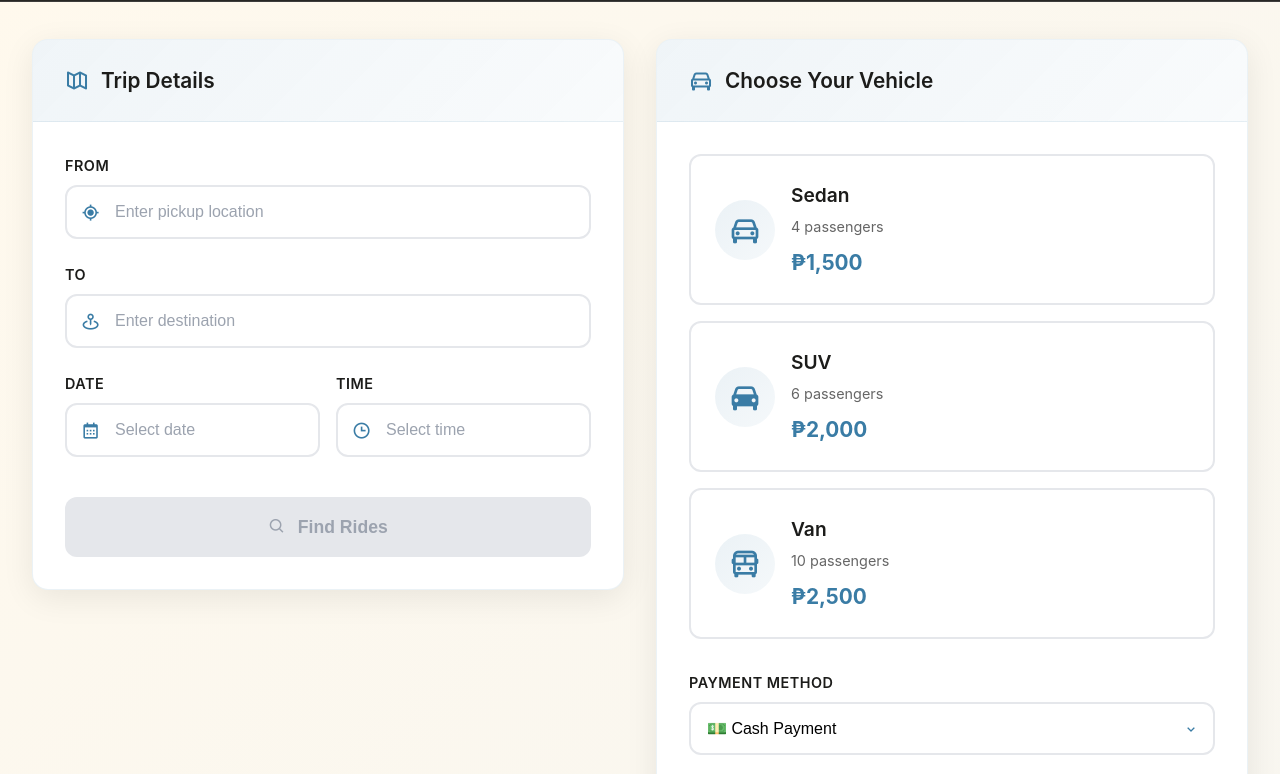
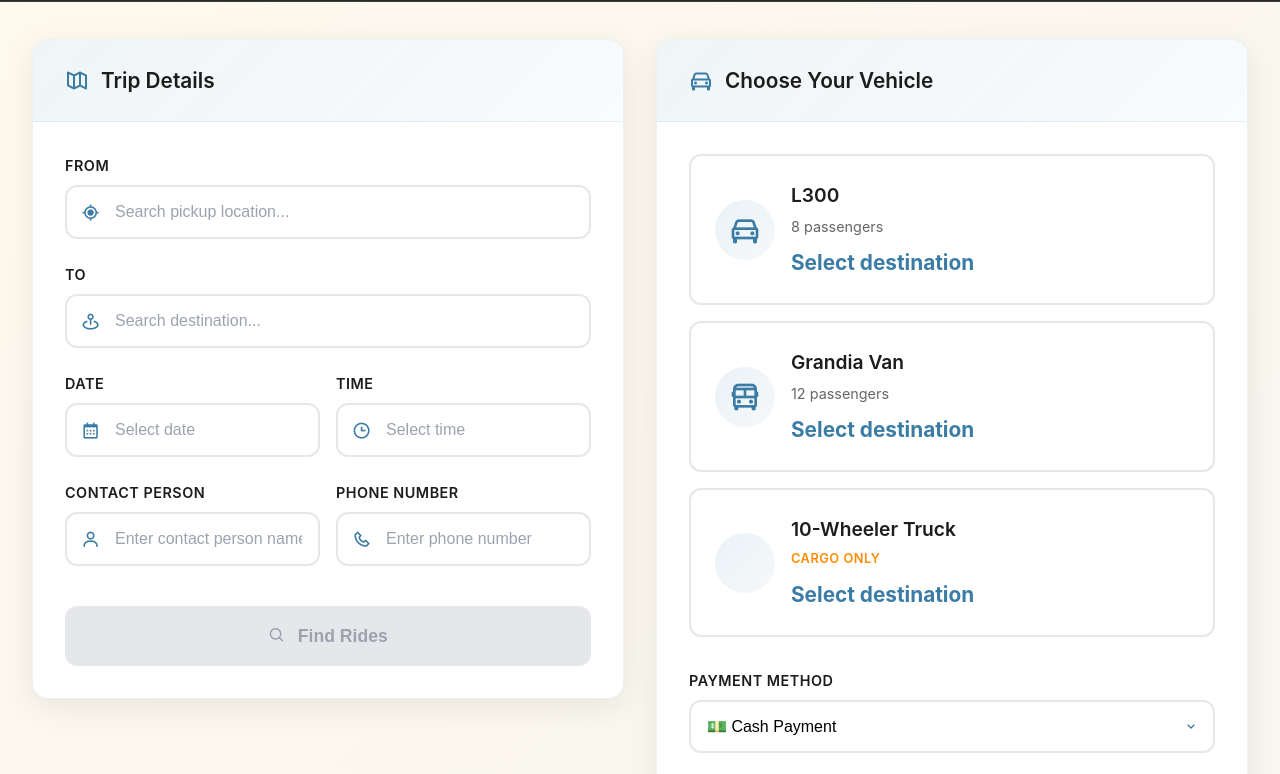
Before and after one commit to Flere2134/booking-app, a website: page dashboard/dashboard.html in a window 1280 px wide. Shown: the part 73-847 px from the top of the page. Drawn offline with nearby package versions, Linux system fonts and the light colour scheme; no server answers.

```diff
--- a/dashboard/dashboard.html
+++ b/dashboard/dashboard.html
@@ -46,25 +46,29 @@
           <div class="card-body">
             <div class="input-group">
               <label for="pickup">From</label>
-              <div class="input-wrapper">
+              <div class="input-wrapper autocomplete-wrapper">
                 <i class="bx bx-current-location"></i>
                 <input
                   type="text"
                   id="pickup"
-                  placeholder="Enter pickup location"
+                  placeholder="Search pickup location..."
+                  autocomplete="off"
                 />
+                <div class="autocomplete-dropdown" id="pickupDropdown"></div>
               </div>
             </div>
 
             <div class="input-group">
               <label for="dropoff">To</label>
-              <div class="input-wrapper">
+              <div class="input-wrapper autocomplete-wrapper">
                 <i class="bx bx-map-pin"></i>
                 <input
                   type="text"
                   id="dropoff"
-                  placeholder="Enter destination"
+                  placeholder="Search destination..."
+                  autocomplete="off"
                 />
+                <div class="autocomplete-dropdown" id="dropoffDropdown"></div>
               </div>
             </div>
 
@@ -96,6 +100,32 @@
               </div>
             </div>
 
+            <div class="contact-grid">
+              <div class="input-group">
+                <label for="contact-person">Contact Person</label>
+                <div class="input-wrapper">
+                  <i class="bx bx-user"></i>
+                  <input
+                    type="text"
+                    id="contact-person"
+                    placeholder="Enter contact person name"
+                  />
+                </div>
+              </div>
+
+              <div class="input-group">
+                <label for="phone-number">Phone Number</label>
+                <div class="input-wrapper">
+                  <i class="bx bx-phone"></i>
+                  <input
+                    type="tel"
+                    id="phone-number"
+                    placeholder="Enter phone number"
+                  />
+                </div>
+              </div>
+            </div>
+
             <button
               class="btn-primary"
               id="seePricesBtn"
@@ -113,43 +143,53 @@
             <h2><i class="bx bx-car"></i> Choose Your Vehicle</h2>
           </div>
           <div class="card-body">
-            <div class="vehicle-grid">
-              <div class="vehicle-option" data-type="Sedan" data-price="1500">
+            <div class="distance-info" id="distanceInfo" style="display: none;">
+              <div class="distance-card">
+                <i class="bx bx-map"></i>
+                <div class="distance-details">
+                  <span class="distance-text">Distance: <strong id="distanceValue">-</strong></span>
+                  <span class="duration-text">Estimated time: <strong id="durationValue">-</strong></span>
+                </div>
+              </div>
+            </div>
+
+            <div class="vehicle-grid" id="vehicleGrid">
+              <div class="vehicle-option" data-type="L300" data-base-rate="30">
                 <div class="vehicle-icon">
                   <i class="bx bx-car"></i>
                 </div>
                 <div class="vehicle-info">
-                  <h3>Sedan</h3>
-                  <span class="capacity">4 passengers</span>
-                  <div class="price">₱1,500</div>
+                  <h3>L300</h3>
+                  <span class="capacity">8 passengers</span>
+                  <div class="price" id="l300Price">Select destination</div>
                 </div>
                 <div class="select-indicator">
                   <i class="bx bx-check-circle"></i>
                 </div>
               </div>
 
-              <div class="vehicle-option" data-type="SUV" data-price="2000">
+              <div class="vehicle-option" data-type="Grandia Van" data-base-rate="40">
                 <div class="vehicle-icon">
-                  <i class="bx bxs-car"></i>
+                  <i class="bx bx-bus"></i>
                 </div>
                 <div class="vehicle-info">
-                  <h3>SUV</h3>
-                  <span class="capacity">6 passengers</span>
-                  <div class="price">₱2,000</div>
+                  <h3>Grandia Van</h3>
+                  <span class="capacity">12 passengers</span>
+                  <div class="price" id="grandiaPrice">Select destination</div>
                 </div>
                 <div class="select-indicator">
                   <i class="bx bx-check-circle"></i>
                 </div>
               </div>
 
-              <div class="vehicle-option" data-type="Van" data-price="2500">
+              <div class="vehicle-option" data-type="10-Wheeler Truck" data-base-rate="60">
                 <div class="vehicle-icon">
-                  <i class="bx bx-bus"></i>
+                  <i class="bx bx-truck"></i>
                 </div>
                 <div class="vehicle-info">
-                  <h3>Van</h3>
-                  <span class="capacity">10 passengers</span>
-                  <div class="price">₱2,500</div>
+                  <h3>10-Wheeler Truck</h3>
+                  <span class="capacity cargo-only">Cargo only</span>
+                  <div class="price" id="truckPrice">Select destination</div>
                 </div>
                 <div class="select-indicator">
                   <i class="bx bx-check-circle"></i>
@@ -176,6 +216,9 @@
       </div>
     </div>
 
+    <!-- Toast Container -->
+    <div class="toast-container" id="toastContainer"></div>
+
     <!-- Firebase CDN with compat mode (UMD bundle for browsers) -->
     <script src="https://www.gstatic.com/firebasejs/10.11.1/firebase-app-compat.js"></script>
     <script src="https://www.gstatic.com/firebasejs/10.11.1/firebase-auth-compat.js"></script>
```
